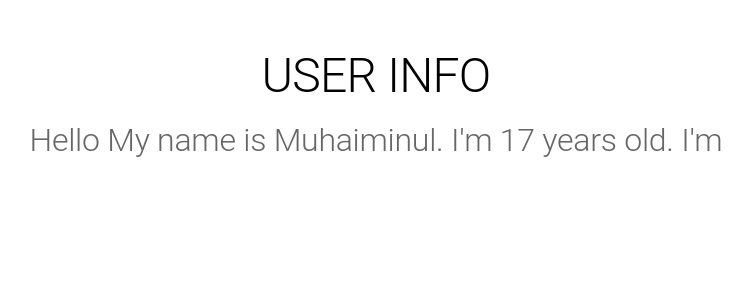
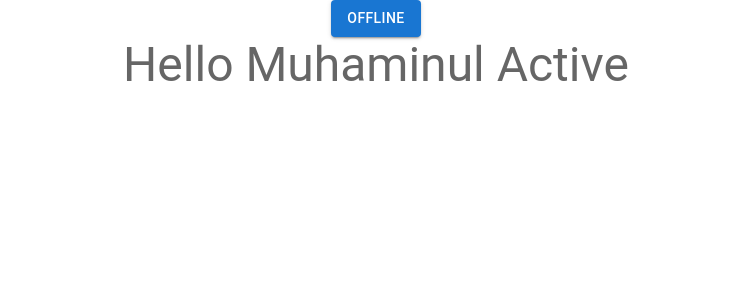
Before and after one commit to Muhaiminul-MCC/React-Hooks, a React (Create React App) app: page / in a window 1280 px wide. Shown: the top 300 px of the page, without its empty margins (264-1016 px from the left). Built offline with nearby package versions, Linux system fonts and the light colour scheme.

Commit message:
learning react.div ;)

```diff
--- a/src/App.js
+++ b/src/App.js
@@ -1,10 +1,10 @@
 import React from "react";
-import Variable from "./hooks/ReactDev/variable";
+import TernaryOperator from "./hooks/ReactDev/TernaryOperator";
 
 export default function App() {
   return (
     <div>
-      <Variable />
+      <TernaryOperator />
     </div>
   );
 }
--- /dev/null
+++ b/src/hooks/ReactDev/TernaryOperator.jsx
@@ -0,0 +1,17 @@
+import { Typography, Button } from "@mui/material";
+import React, { useState } from "react";
+
+export default function TernaryOperator() {
+  const [status, setStatus] = useState(true);
+  const name = "Muhaminul";
+  return (
+    <div align="center">
+      <Button variant="contained" onClick={() => setStatus(!status)}>
+        {status ? "offline" : "Active"}
+      </Button>
+      <Typography variant="h3" color="textSecondary" className="text">
+        Hello {name} {status ? "Active" : "Offline"}
+      </Typography>
+    </div>
+  );
+}
```
Also changed, not shown: src/hooks/ReactDev/Condition.jsx (added, +22 -0 lines), src/hooks/ReactDev/Img.jsx (added, +24 -0 lines).
